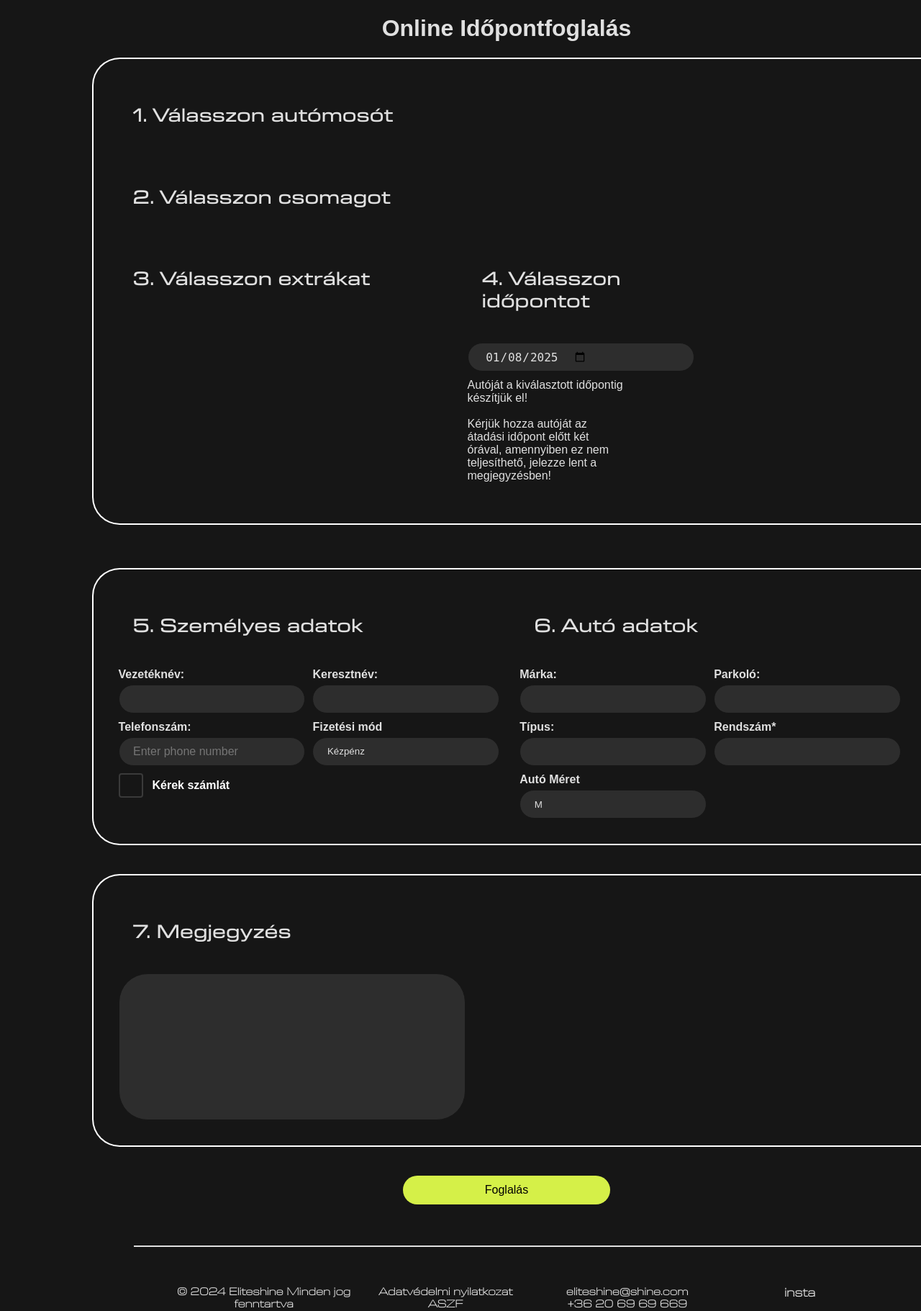
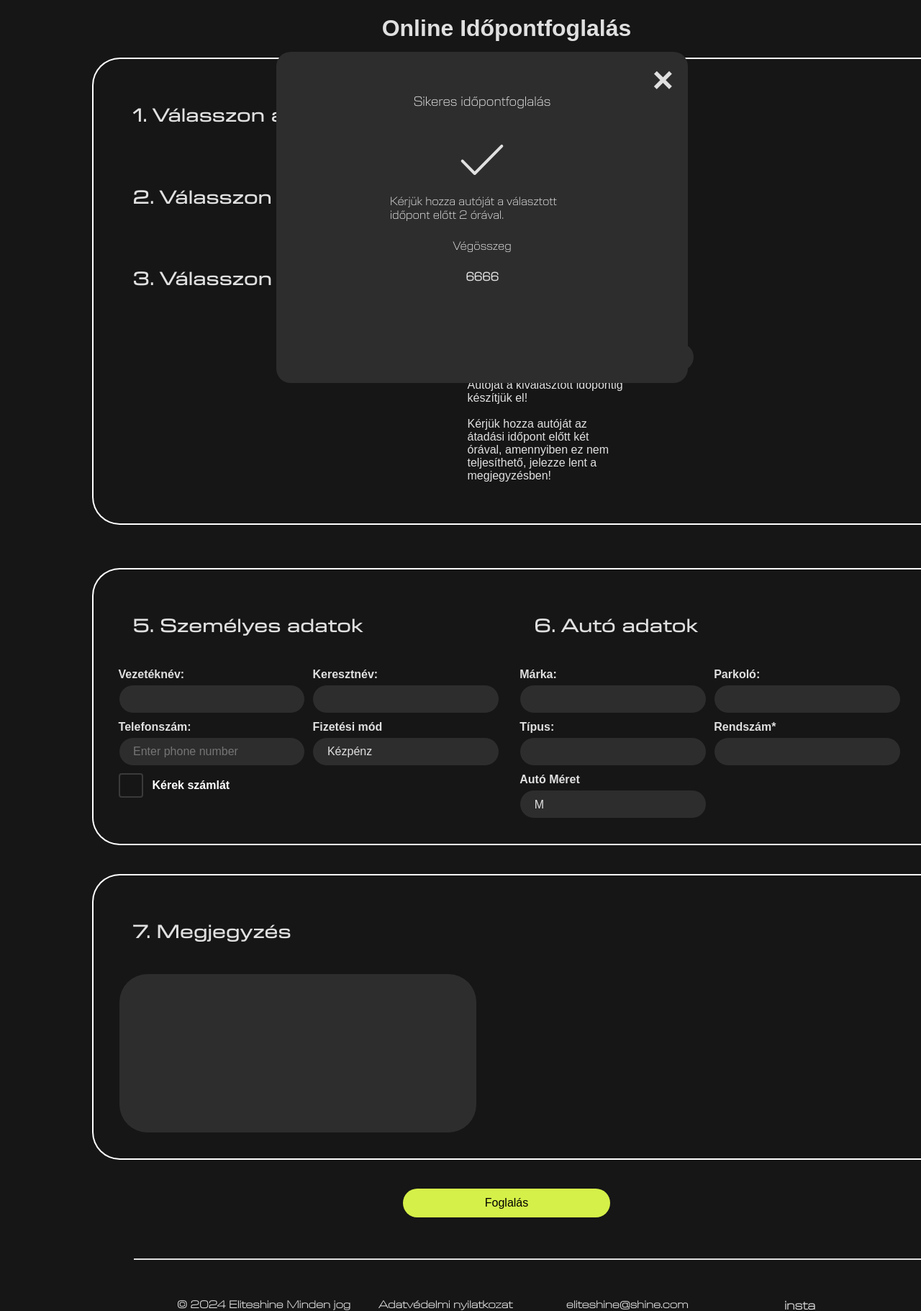
Before and after one commit to GreenGGsports/CarWash, a Flask app: template templates/FoglalasV2.html in a window 1280 px wide. Shown: the part 128-1949 px from the top of the page at 72% size. Run offline with Flask 3, Linux system fonts and the light colour scheme; the template is opened without the code that fills it, so the values that code supplies are empty; the visitor is signed in with stand-in values (Sample User, id 1); parts of the project's set-up code (start-up, migrations or seed data) failed here and were passed over; some libraries are stand-ins or nearby versions.

Commit message:
design final

```diff
--- a/src/controllers/user_controller.py
+++ b/src/controllers/user_controller.py
@@ -27,7 +27,7 @@ class User(UserMixin):
 def init_login_manager(app):
     login_manager = LoginManager()
     login_manager.init_app(app)
-    login_manager.login_view = 'user_ctrl.login'
+    login_manager.login_view = '/'
 
     @login_manager.user_loader
     def load_user(user_id):
@@ -67,7 +67,7 @@ def login():
             elif user.role == 'developer':
                 redirect_url = '/developer'
             else:
-                redirect_url = 'reservation_test/reserve'  # Általános felhasználói felület
+                redirect_url = '/reservation_test/reserve'  # Általános felhasználói felület
 
             current_app.logger.info('Log in successful')
             return jsonify({'status': 'logged_in', 'redirect_url': redirect_url})
--- a/static/Foglalasv3.css
+++ b/static/Foglalasv3.css
@@ -1,4 +1,30 @@
+@font-face {
+    font-family: 'NewScienceLight';
+    src: url('fonts/fonnts.com-New_Science_Light.otf') format('opentype');
+    font-weight: normal;
+    font-style: normal;
+  }
 
+@font-face {
+    font-family: 'NewScienceLightExtended';
+    src: url('fonts/fonnts.com-New_Science_Light_Extended.otf') format('opentype');
+    font-weight: normal;
+    font-style: normal;
+  }
+
+@font-face {
+    font-family: 'NewScienceThin';
+    src: url('fonts/fonnts.com-New_Science_Thin_Extended.otf') format('opentype');
+    font-weight: normal;
+    font-style: normal;
+  }
+
+@font-face {
+    font-family: 'NewScienceMediumExtended';
+    src: url('fonts/fonnts.com-New_Science_Medium_Extended.otf') format('opentype');
+    font-weight: normal;
+    font-style: normal;
+}
 .alcim{
     font-weight: 500;
       padding: 20px;
@@ -351,6 +377,15 @@ header{
     width: 25%;
 }
 
+.priceTitle{
+    padding-top: 3vh;
+    padding-bottom: 3vh;
+}
+
+.finalprcie{
+    font-weight: bold;
+}
+
 .FoglalasButton {
     width: 100%; /* Kitölti a szülő teljes szélességét */
     height: 100%; /* Kitölti a szülő teljes magasságát */
@@ -373,6 +408,7 @@ header{
 }
 
 .megjegyzes{
+    display: flex;
     background-color: #2D2D2D;
     border: 1px solid #161616;
     border-radius: 5vh;
@@ -380,6 +416,65 @@ header{
     height: 50%;
     width: 90%;
     resize: none;
+    text-align: left;
+    color: #E0E0E0;
+    padding: 10px;
+    justify-content: flex-start; /* Aligns content at the top vertically */
+    align-items: flex-start; /* Aligns content to the left horizontally */
+}
+
+.ConfirmModal{
+    top: 25vh;
+    left: 30vw;
+    width: 40%;
+    height: 50%;
+    background-color: #2D2D2D; /* Sötét áttetsző háttér */
+    border-radius: 20px
+}
+.ConfirmModal{
+    padding:30px;
+    position: fixed;
+    z-index: 1000; /* Az összes tartalom fölött jelenjen meg */
+    overflow: hidden;
+    display:flex;
+    flex-direction: column;
+    align-items:center;
+}
+
+.ConfirmModalContent{
+  display:flex;
+  align-items: center;
+  font-family: "NewScienceLight";
+  flex-direction:column;
+  width: 50%;
+  height: 100%;
+  font-weight: 100;
+}
+.ConfirmTitle{
+    display: flex;
+    font-size: large;
+    height: 10vh;
+    align-items: center;
+    justify-content: center;
+}
+.Check{
+    background-color: #2D2D2D;
+}
+.ConfirmCheck{}
+
+body{
+  background-color:#161616;
+}
+
+
+#close {
+    position: absolute;
+    top: 10px;
+    right: 20px;
+    font-size: 50px;
+    font-weight: bold;
+    cursor: pointer;
+    color: #E0E0E0;
 }
 /* Error handling */
 .error{
@@ -452,4 +547,30 @@ header{
     .keret{
         width: 40vw;
     }
+
+    .ConfirmModal{
+        top: 25vh;
+        left: 10vw;
+        width: 80%;
+        height: auto;
+        background-color: #2D2D2D; /* Sötét áttetsző háttér */
+    }
+
+    .ConfirmModalContent{
+        width: 90%;
+        text-align: center;
+    }
+
+    .ConfirmModal{
+        padding:0px;
+        padding-top: 10%;
+        padding-bottom: 10%;
+    }
+
+    #close {
+        position: absolute;
+        top: 10px;
+        right: 10px;
+        font-size: 35px;
+    }
 }
--- a/static/common.css
+++ b/static/common.css
@@ -25,6 +25,9 @@
     font-weight: normal;
     font-style: normal;
 }
+input, textarea, select, button {
+    font-size: 16px;
+  }
 
 .alcim{
     font-weight: 500;
--- a/static/cust_script.js
+++ b/static/cust_script.js
@@ -131,7 +131,11 @@ paymentmethod.addEventListener('change', () => {
         document.getElementById('billing_name').setAttribute("required", "true");
         document.getElementById('email').setAttribute("required", "true");
         document.getElementById('address').setAttribute("required", "true");
-    } else {
+    }
+    else if (checkbox.checked) {
+        return
+    }
+    else{
         extraFields.classList.add('hidden'); // Mezők elrejtése
         document.getElementById('billing_name').removeAttribute("required");
         document.getElementById('email').removeAttribute("required");
@@ -209,7 +213,7 @@ async function create_reservation(event) {
 // Function to open a modal with the reservation data
 function openReservationModal(data) {
     console.log("openmodal")
-    document.getElementById("ConfirmModal").style.display = "block"; // Megjeleníti a modált
+    document.getElementById("ConfirmModal").style.display = "flex"; // Megjeleníti a modált
 }
 
 function CloseReservationModal() {
--- a/templates/FoglalasV2.html
+++ b/templates/FoglalasV2.html
@@ -356,83 +356,99 @@
     </div>
 </div>
 <div class = "modal" id="login-modal">
-    <div id="modal-content">
-        <h2 class="alcim">Bejelentkezés</h2>
+    <div id="modal-content" class="modal-contnt">
+        <div class="modal-outerContainer">
+        <div class="alcim">Bejelentkezés</div>
         <span id="close" onclick="closeLoginModal()">&times;</span>
         <form id='login-form'>
-        <div class='input-keret'>
-            <label class = "input-label"  for="username">Felhasználónév:</label>
+        <div class='modal-input'>
+            <label class = "modal-label"  for="username">Felhasználónév:</label>
             <input
                 type="text"
                 id="username"
                 name="user_name"
                 placeholder=""
-                class="input-mezo"
+                class="modal-mezo"
                 required>
         </div>
-        <div class='input-keret'>
-            <label class = "input-label"  for="password">Jelszó:</label>
+        <div class='modal-input'>
+            <label class = "modal-label"  for="password">Jelszó:</label>
             <input
                 type="password"
                 id="password"
                 name="password"
                 placeholder=""
-                class="input-mezo"
+                class="modal-mezo"
                 required>
         </div>
-        <button type="submit">Belépés</button>
+        <div>
+        <button type="submit" class="LoginOrRegisterButton">Belépés</button>
         </form>
         <div class="message" id="login-message"></div>
         </div>
     </div>
 </div>
+</div>
 <div class = "modal" id="register-modal">
-    <div id="modal-content">
-        <h2 class="alcim">Regisztráció</h2>
+    <div id="modal-content" class="modal-contnt">
+        <div class="modal-outerContainer">
+        <div class="alcim">Regisztráció</div>
         <span id="close" onclick="closeRegisterModal()">&times;</span>
         <form id='register-form'>
-        <div class='input-keret'>
-            <label class = "input-label"  for="username">Felhasználónév:</label>
+        <div class='modal-input'>
+            <label class = "modal-label"  for="username">Felhasználónév:</label>
             <input
                 type="text"
                 id="username"
                 name="user_name"
                 placeholder=""
-                class="input-mezo"
+                class="modal-mezo"
                 required>
         </div>
-        <div class='input-keret'>
-            <label class = "input-label"  for="password">Jelszó:</label>
+        <div class='modal-input'>
+            <label class = "modal-label"  for="password">Jelszó:</label>
             <input
                 type="password"
                 id="password"
                 name="password"
                 placeholder=""
-                class="input-mezo"
+                class="modal-mezo"
                 required>
         </div>
-        <button type="submit">Register</button>
+        <div>
+        <button type="submit" class="LoginOrRegisterButton">Belépés</button>
         </form>
-        <div class="message" id="register-message"></div>
+        <div class="message" id="login-message"></div>
         </div>
     </div>
 </div>
-<div class = "modal" id="LoginOrRegister">
+</div>
+</div>
+<div class = "LoginOrRegistermodal" id="LoginOrRegister">
     <div class = "LoginOrRegistercontent">
-        <div class="LoginOrRegisterText"></div>
-        <div class="LoginOrRegisterWrapper"></div>
+        <div class="LoginOrRegisterText">Az online időpontfoglaláshoz jelentkezz be, vagy regisztrálj.</div>
         <div class="LoginOrRegisterWrapper">
-            <button onclick="openLoginModal()"class="LoginOrRegisterButton">Bejelentkezés</div>
-        </div>
-        <div class="LoginOrRegisterWrapper">
-            <button onclick="openRegisterModal()" class="LoginOrRegisterButton">Regisztráció</div>
+            <div class="LoginOrRegisterWrapper2">
+                <button onclick="openLoginModal()"class="regMenubutton">Bejelentkezés</button>
+                <div class="Buziszmbólumgeci">&gt;</div>
+            </div>
+            <div class="LoginOrRegisterWrapper2">
+                <button onclick="openRegisterModal()" class="regMenubutton">Regisztráció</button>
+                <div class="Buziszmbólumgeci">&gt;</div>
+            </div>
         </div>
     </div>
 </div>
 
-<div class = "modal" id="ConfirmModal">
+<div class = "ConfirmModal" id="ConfirmModal">
     <span id="close" onclick="CloseReservationModal()">&times;</span>
-    <div class"ConfirmModalContent">
-
+    <div class="ConfirmModalContent">
+      <div class="ConfirmTitle">Sikeres időpontfoglalás</div>
+      <div class="ConfimCheck">
+        <img class="Check" src="/static/images/Check.svg">
+      </div>
+      <div class="ConfirmNote">Kérjük hozza autóját a választott időpont előtt 2 órával.</div>
+      <div class ="priceTitle">Végösszeg</div>
+      <div class = "finalprcie">6666</div>
     </div>
 </div>
--- a/templates/Landing_page.html
+++ b/templates/Landing_page.html
@@ -4,6 +4,7 @@
 <head>
     <meta charset="UTF-8">
     <meta name="viewport" content="width=device-width, initial-scale=1.0">
+
     <link rel= "stylesheet" type= "text/css" href= "{{ url_for('static',filename='common.css') }}">
     <link rel= "stylesheet" type= "text/css" href= "{{ url_for('static',filename='landing_page.css') }}">
     <link rel="stylesheet" href="https://cdnjs.cloudflare.com/ajax/libs/slick-carousel/1.8.1/slick.min.css">
@@ -81,7 +82,7 @@
     </div>
     <div class="Wrapper">
         <div class="Foglalas">
-            <button onclick="create_reservation()" class="FoglalasButton">Online Időpontfoglalás</button>
+            <button onclick="toReservation()" class="FoglalasButton">Online Időpontfoglalás</button>
         </div>
     </div>
     <h2  id = "GaleryCim" class="alcim">Galéria</h2>
@@ -235,7 +236,7 @@
                 required>
         </div>
         <div>
-        <button type="submit" class="LoginOrRegisterButton">Belépés</button>
+        <button onclick="toReservation()" class="LoginOrRegisterButton">Belépés</button>
         </form>
         <div class="message" id="login-message"></div>
         </div>
```
Also changed, not shown: static/Carwash_sites.css (+15 -4 lines), static/landing_page.css (+10 -0 lines), static/images/Check.jpg (added), static/images/Check.svg (added).
